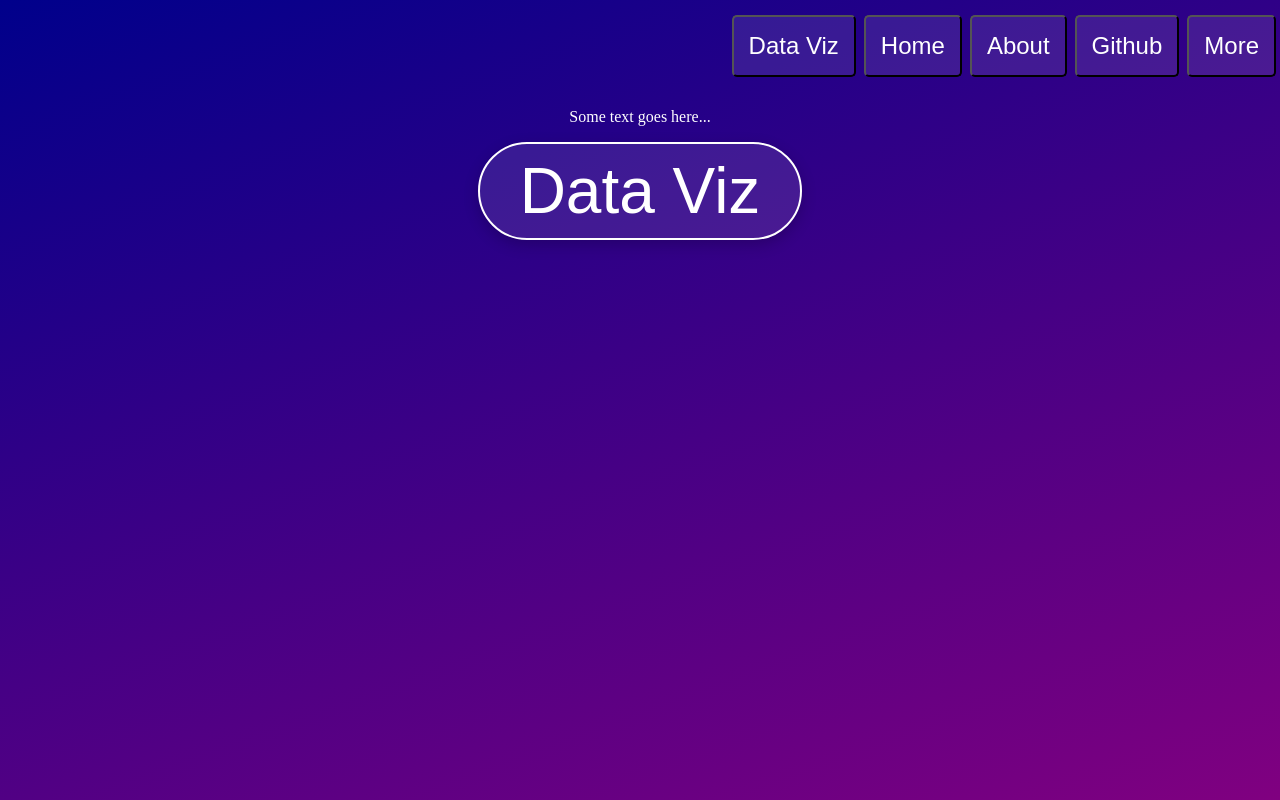
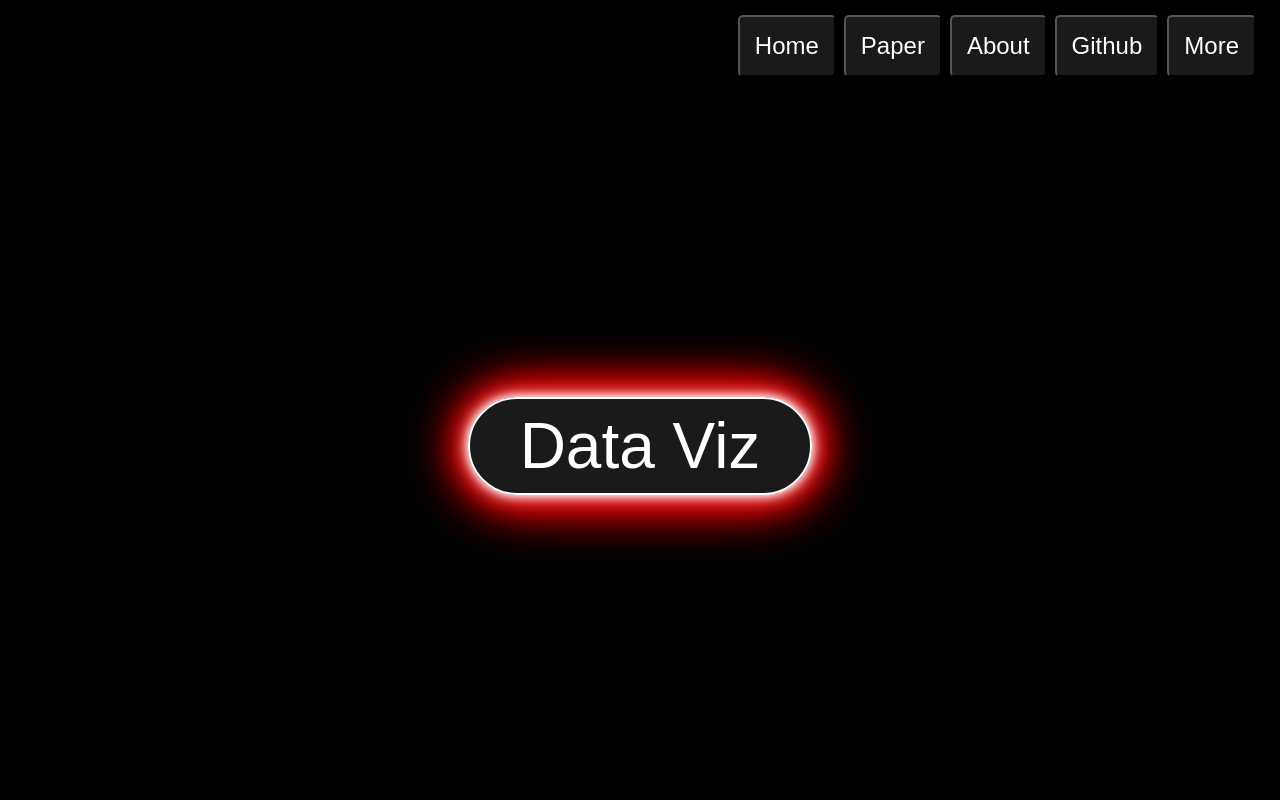
Before and after one commit to RitulSoni/Data-Viz-US-Wage-Employment-Statistics, a React (Create React App) app in the folder my-app/: page / in a window 1280 px wide. Built offline with nearby package versions, Linux system fonts and the light colour scheme.

Commit message:
Updated Styling

```diff
--- a/my-app/src/Home.css
+++ b/my-app/src/Home.css
@@ -1,13 +1,21 @@
-html, body, #root, .container {
+* {
+    box-sizing: border-box;
+  }
+
+  html, body, #root, .container {
     height: 100%;
+    width: 100%;
     margin: 0;
     padding: 0;
+    overflow-x: hidden;
   }
 
   .container {
     display: flex;
     flex-direction: column;
-    background: linear-gradient(160deg, darkblue, purple);
+    justify-content: center;
+    align-items: center;
+    background-color: black;
   }
 
   .navBar {
@@ -17,9 +25,9 @@ html, body, #root, .container {
     justify-content: flex-end;
     align-items: center;
     width: 100%;
-    padding: 15px 0px;
+    padding: 15px 20px;
     background-color: transparent;
-    color: rgb(255, 255, 255);
+    color: white;
     z-index: 10;
   }
 
@@ -43,7 +51,7 @@ html, body, #root, .container {
 
   .centerButton {
     font-size: 4rem;
-    padding: 10px 40px;
+    padding: 10px 50px;
     color: white;
     background: rgba(255, 255, 255, 0.1);
     border: 2px solid white;
@@ -51,6 +59,17 @@ html, body, #root, .container {
     cursor: pointer;
     transition: all 0.3s ease;
     box-shadow: 0 5px 15px rgba(0,0,0,0.2);
+    animation: glow 2s ease-in-out infinite;
+  }
+
+  @keyframes glow {
+    0% {
+      box-shadow: 0 0 5px #fff, 0 0 10px #fff, 0 0 15px #e60000, 0 0 20px #e60000, 0 0 25px #e60000, 0 0 30px #e60000, 0 0 35px #e60000;
+    }
+
+    100% {
+      box-shadow: 0 0 10px #fff, 0 0 20px #fff, 0 0 30px #e60000, 0 0 40px #e60000, 0 0 50px #e60000, 0 0 60px #e60000, 0 0 70px #e60000;
+    }
   }
 
   .centerButton:hover {
@@ -61,4 +80,8 @@ html, body, #root, .container {
   .content {
     text-align: center;
     color: white;
+    display: flex;
+    justify-content: center;
+    align-items: center;
+    height: 100%;
   }
--- a/my-app/src/Home.js
+++ b/my-app/src/Home.js
@@ -8,14 +8,13 @@ function Home() {
   return (
     <div className="container">
       <nav className="navBar">
-        <button className="navButton" onClick={() => navigate('/Tableau')}>Data Viz</button>
         <button className="navButton" onClick={() => navigate('/home')}>Home</button>
+        <button className="navButton" onClick={() => navigate('/paper')}>Paper</button>
         <button className="navButton" onClick={() => navigate('/about')}>About</button>
         <button className="navButton" onClick={() => navigate('/github')}>Github</button>
         <button className="navButton" onClick={() => navigate('/more')}>More</button>
       </nav>
       <div className="content">
-        <p>Some text goes here...</p>
         <button className="centerButton" onClick={() => navigate('/Tableau')}>Data Viz</button>
       </div>
     </div>
```
